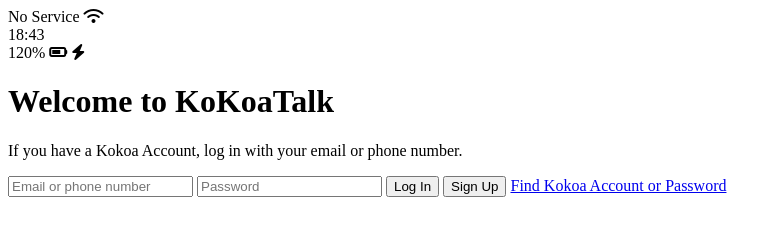
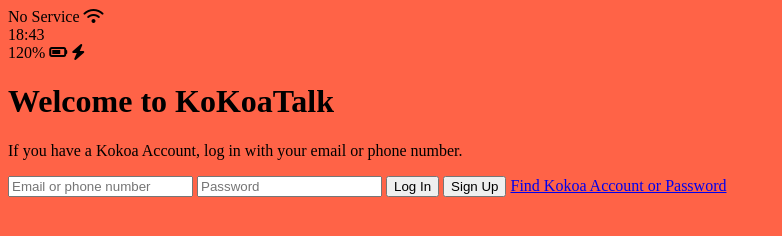
Before and after one commit to ng-lee/kokoa-clone-2020, a plain HTML site: page index.html in a window 1280 px wide. Shown: the whole page, without its empty margins (0-782 px from the left). Drawn offline with Linux system fonts and the light colour scheme.

Commit message:
Started with CSS for login page

```diff
--- /dev/null
+++ b/css/styles.css
@@ -0,0 +1,3 @@
+body {
+    background-color: tomato;
+}
--- a/index.html
+++ b/index.html
@@ -1,6 +1,7 @@
 <!DOCTYPE html>
 <html lang="en">
   <head>
+    <link rel="stylesheet" href="css/styles.css" />
     <meta charset="UTF-8" />
     <meta http-equiv="X-UA-Compatible" content="IE=edge" />
     <meta name="viewport" content="width=device-width, initial-scale=1.0" />
```
